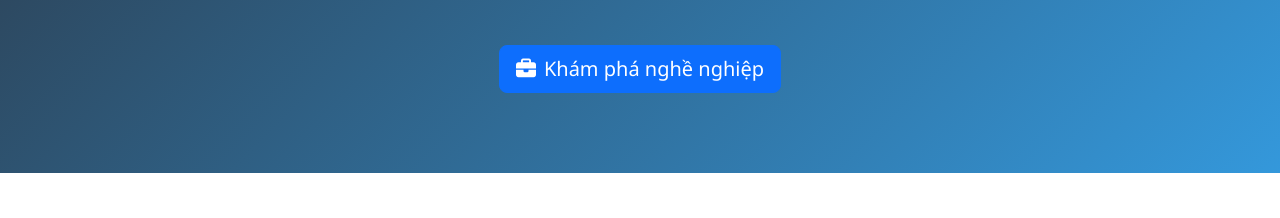
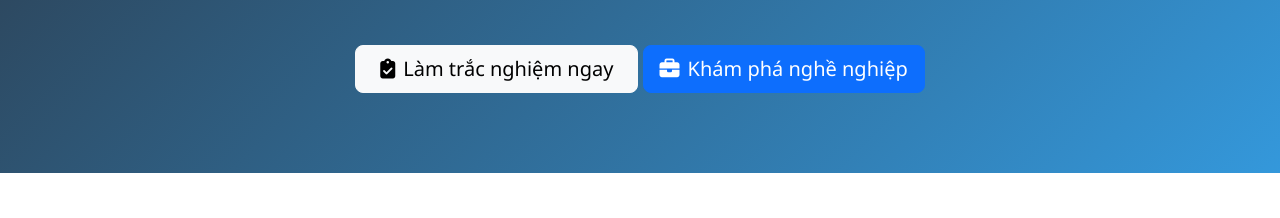
Before and after one commit to HuuThanh2387/My-web, a plain HTML site: page index.html in a window 1280 px wide. Shown: the part 260-478 px from the top of the page. Drawn offline with nearby package versions, Linux system fonts and the light colour scheme; grey boxes are pictures that could not be loaded.

Commit message:
Add files via upload

```diff
--- a/index.html
+++ b/index.html
@@ -68,6 +68,9 @@
         <div class="container text-center">
             <h1 class="display-4 fw-bold mb-4">Hệ thống hướng nghiệp thông minh</h1>
             <p class="lead mb-5">Cung cấp thông tin chính xác về các ngành nghề phổ biến, hỗ trợ học sinh - sinh viên lựa chọn nghề nghiệp phù hợp</p>
+            <a href="#assessment" class="btn btn-light btn-lg px-4 py-2">
+                <i class="fas fa-clipboard-check me-2"></i>Làm trắc nghiệm ngay
+            </a>
            <a href="careers.html" class="btn btn-primary btn-lg">
     <i class="fas fa-briefcase me-2"></i>Khám phá nghề nghiệp
 </a>
@@ -209,7 +212,7 @@
                     <ul class="list-unstyled">
                         <li><a href="#" class="text-white">Trang chủ</a></li>
                         <li><a href="careers.html" class="text-white">Cơ hội nghề nghiệp</a></li>
-                        <li><a href="#assessment" class="text-white">Trắc nghiệm</a></li>
+                        <li><a href="Khaosat.html" class="text-white">Trắc nghiệm</a></li>
                     </ul>
                 </div>
                 <div class="col-md-3">
```
